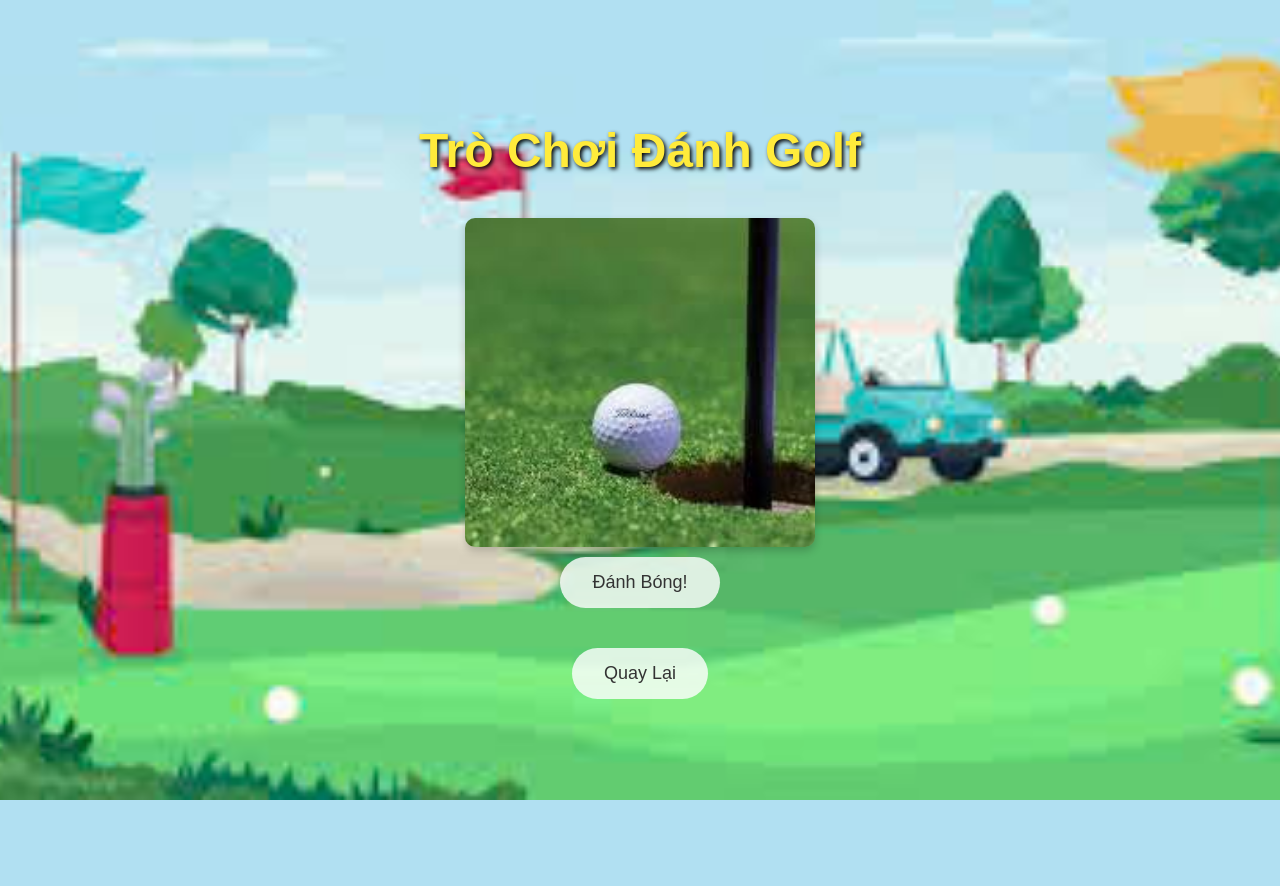
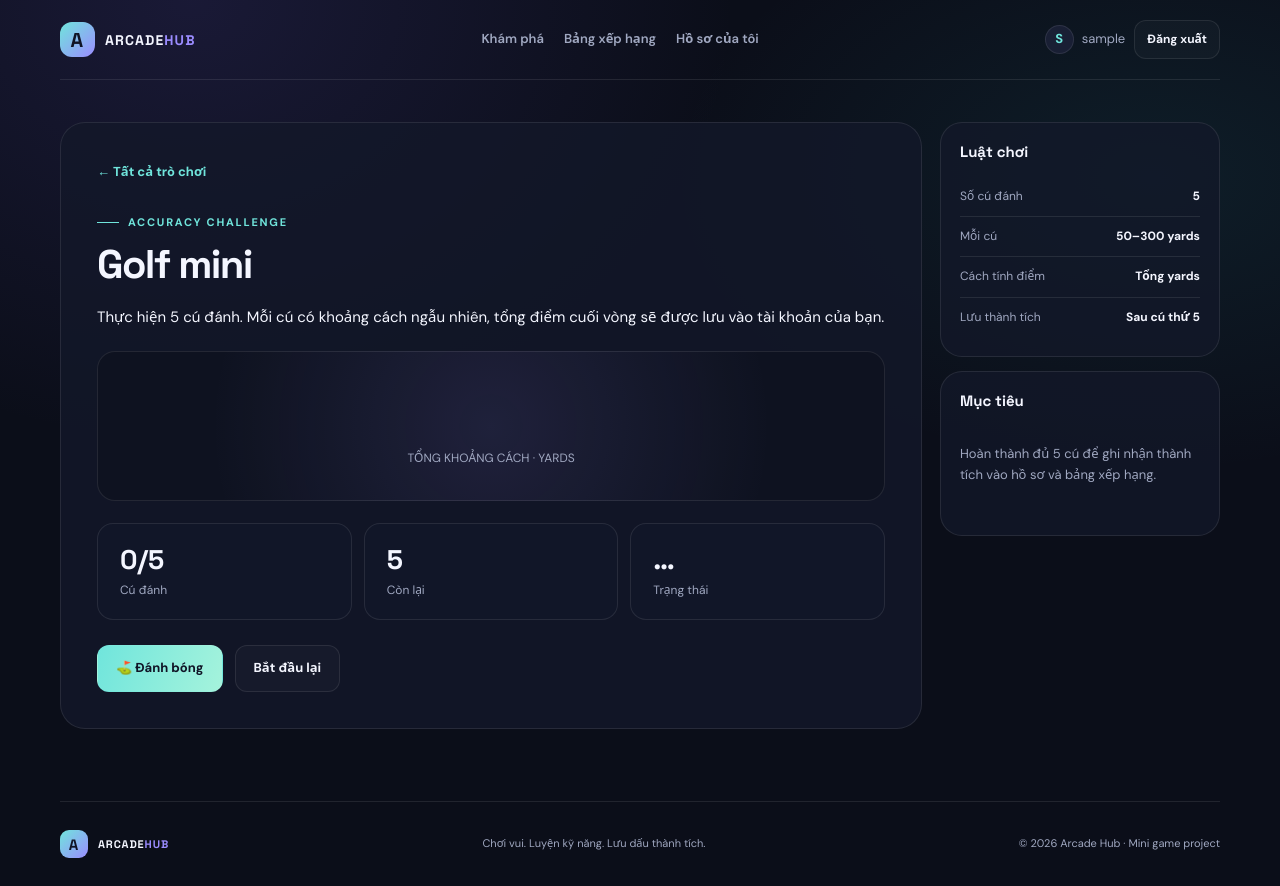
Before and after one commit to zineeee/web-game-docker, a Flask app: page /golf_game in a window 1280 px wide. Before the commit the page ends 800 px from the top, so only its background shows below. Run offline with Flask 3, Linux system fonts and the light colour scheme; the visitor is signed in with stand-in values (Sample User, id 1); data comes from the database, SQL or seed files in the repository; some libraries are stand-ins or nearby versions.

Commit message:
Rebuild golf game with persistent score

```diff
--- a/templates/golf_game.html
+++ b/templates/golf_game.html
@@ -1,75 +1,10 @@
-<!DOCTYPE html>
-<html lang="vi">
-<head>
-    <meta charset="UTF-8">
-    <meta name="viewport" content="width=device-width, initial-scale=1.0">
-    <title>Trò Chơi Đánh Golf</title>
-    <style>
-        body {
-            background-image: url("{{ url_for('static', filename='images/background.jpg') }}");
-            background-size: cover;
-            background-position: center;
-            display: flex;
-            justify-content: center;
-            align-items: center;
-            flex-direction: column;
-            height: 100vh;
-            margin: 0;
-            color: #fff; /* Chữ trắng để nổi bật trên nền tối */
-            font-family: Arial, sans-serif; /* Chọn font dễ đọc */
-            text-align: center;
-        }
-        h1 {
-            color: #ffeb3b; /* Màu vàng sáng cho tiêu đề */
-            font-size: 3em; /* Tăng kích thước tiêu đề */
-            margin-bottom: 20px;
-            text-shadow: 2px 2px 4px #000; /* Thêm đổ bóng để dễ nhìn hơn */
-        }
-        .button {
-            background-color: rgba(255, 255, 255, 0.8); /* Nút có màu nền trắng trong suốt */
-            color: #333; /* Màu chữ đen để dễ nhìn hơn */
-            border: none;
-            padding: 15px 32px;
-            font-size: 18px;
-            margin: 10px;
-            cursor: pointer;
-            border-radius: 50px; /* Nút tròn hơn */
-            transition: background-color 0.3s ease; /* Hiệu ứng chuyển màu mượt mà khi hover */
-        }
-        .button:hover {
-            background-color: rgba(255, 255, 255, 1); /* Màu nền trắng khi hover */
-        }
-        #result {
-            margin-top: 20px;
-            font-size: 24px; /* Tăng kích thước chữ kết quả */
-            color: #ffeb3b; /* Màu vàng giống tiêu đề */
-            text-shadow: 1px 1px 2px #000;
-            font-weight: bold;
-        }
-        img {
-            width: 350px; /* Tăng kích thước hình ảnh golf */
-            height: auto;
-            margin-top: 20px;
-            border-radius: 10px; /* Bo tròn nhẹ cho hình ảnh */
-            box-shadow: 0 4px 8px rgba(0, 0, 0, 0.2); /* Thêm đổ bóng cho hình ảnh */
-        }
-    </style>
-</head>
-<body>
-    <h1>Trò Chơi Đánh Golf</h1>
-    <img src="{{ url_for('static', filename='images/golf_image.jpg') }}" alt="Hình ảnh golf">
-    <button class="button" id="hitButton">Đánh Bóng!</button>
-    <div id="result"></div>
-    <button class="button" onclick="location.href='/'">Quay Lại</button>
-
-    <script>
-        function hitBall() {
-            const randomScore = Math.floor(Math.random() * 100) + 1; // Điểm ngẫu nhiên từ 1 đến 100
-            const resultDiv = document.getElementById('result');
-            resultDiv.innerHTML = `Bạn đã đánh được ${randomScore} điểm!`;
-        }
-
-        document.getElementById('hitButton').addEventListener('click', hitBall);
-    </script>
-</body>
-</html>
+{% extends "base.html" %}
+{% block title %}Golf mini{% endblock %}
+{% block content %}
+<div class="game-layout"><section class="game-main"><a class="text-link" href="{{ url_for('home') }}">← Tất cả trò chơi</a><div style="margin-top:23px"><span class="eyebrow">Accuracy challenge</span><h1>Golf mini</h1><p>Thực hiện 5 cú đánh. Mỗi cú có khoảng cách ngẫu nhiên, tổng điểm cuối vòng sẽ được lưu vào tài khoản của bạn.</p></div>
+<div class="game-display"><div><strong>{{ round_data['total'] }}</strong><br><span>TỔNG KHOẢNG CÁCH · YARDS</span></div></div>
+<div class="stats-row" style="margin:0 0 22px"><div class="stat-card"><span class="stat-number">{{ round_data['shots']|length }}/5</span><span class="stat-label">Cú đánh</span></div><div class="stat-card"><span class="stat-number">{{ 5 - round_data['shots']|length }}</span><span class="stat-label">Còn lại</span></div><div class="stat-card"><span class="stat-number">{% if round_data['completed'] %}✓{% else %}…{% endif %}</span><span class="stat-label">Trạng thái</span></div></div>
+{% if round_data['shots'] %}<div class="panel" style="margin-bottom:18px"><h3>Kết quả từng cú đánh</h3><div class="rank-list">{% for shot in round_data['shots'] %}<div class="rank-row"><span class="rank-number">{{ loop.index }}</span><span class="rank-name">Cú đánh {{ loop.index }}</span><span class="rank-score">{{ shot }} yards</span></div>{% endfor %}</div></div>{% endif %}
+<form method="post" class="hero-actions"><input type="hidden" name="csrf_token" value="{{ csrf_token() }}">{% if round_data['completed'] %}<button class="button button-primary" type="submit" name="action" value="restart">Chơi vòng mới ↗</button>{% else %}<button class="button button-primary" type="submit" name="action" value="hit">⛳ Đánh bóng</button><button class="button button-ghost" type="submit" name="action" value="restart">Bắt đầu lại</button>{% endif %}</form></section>
+<aside class="game-side"><div class="panel"><h3>Luật chơi</h3><div class="rule-row"><span>Số cú đánh</span><strong>5</strong></div><div class="rule-row"><span>Mỗi cú</span><strong>50–300 yards</strong></div><div class="rule-row"><span>Cách tính điểm</span><strong>Tổng yards</strong></div><div class="rule-row"><span>Lưu thành tích</span><strong>Sau cú thứ 5</strong></div></div><div class="panel"><h3>Mục tiêu</h3><p class="empty-state">Hoàn thành đủ 5 cú để ghi nhận thành tích vào hồ sơ và bảng xếp hạng.</p></div></aside></div>
+{% endblock %}
```
